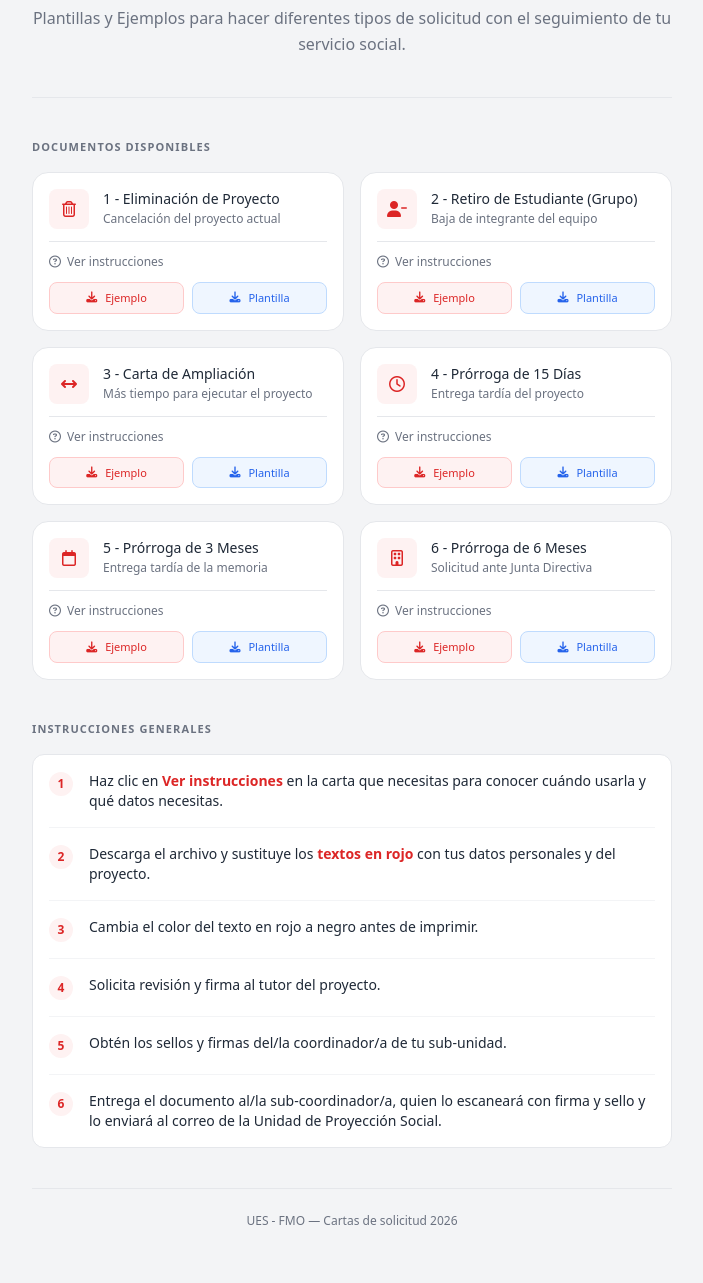
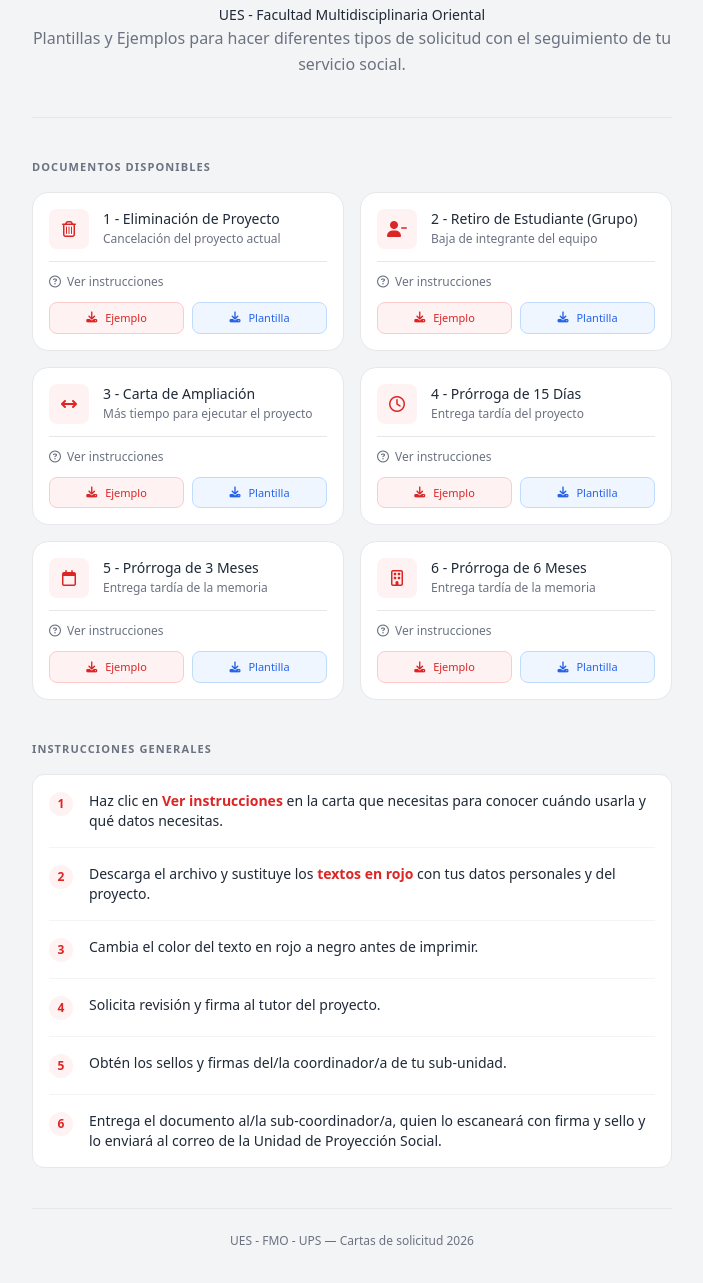
Before and after one commit to JuanSPcode/Cartas_ProSocial_FMO, a plain HTML site: page index.html in a window 1280 px wide. Shown: the part 153-1436 px from the top of the page, without its empty margins (288-991 px from the left). Drawn offline with nearby package versions, Linux system fonts and the light colour scheme.

```diff
--- a/app.js
+++ b/app.js
@@ -196,7 +196,7 @@
     },
     doc6: {
         title: "Prórroga de 6 Meses",
-        subtitle: "Solicitud ante Junta Directiva",
+        subtitle: "Entrega tardía de la memoria",
         download: "document/6_prorroga_6_meses.docx",
         example: "example/6_prorroga_6mes.pdf",
         icon: `<i class="fa-regular fa-building text-base"></i>`,
--- a/index.html
+++ b/index.html
@@ -57,7 +57,10 @@
         <header class="mb-10 border-b border-gray-200 py-10">
             <h1 class="mb-2 text-[clamp(1.5rem,5vw,3rem)] text-center font-semibold text-gray-800 drop-shadow-lg">Cartas
                 de Solicitudes</h1>
-            <p class="text text-gray-500 text-center">Plantillas y Ejemplos para hacer diferentes tipos de solicitud con el
+
+            <p class="text-sm text-center">UES - Facultad Multidisciplinaria Oriental </p>
+            <p class="text text-gray-500 text-center">Plantillas y Ejemplos para hacer diferentes tipos de solicitud con
+                el
                 seguimiento de tu servicio social.</p>
         </header>
 
@@ -230,7 +233,7 @@
                         </div>
                         <div>
                             <div class="text-sm font-medium text-gray-800">6 - Prórroga de 6 Meses</div>
-                            <div class="mt-0.5 text-xs text-gray-500">Solicitud ante Junta Directiva</div>
+                            <div class="mt-0.5 text-xs text-gray-500">Entrega tardía de la memoria</div>
                         </div>
                     </button>
                     <div class="mt-auto flex flex-col gap-3 border-t border-gray-200 pt-3">
@@ -304,7 +307,7 @@
         </section>
 
         <footer class="border-t border-gray-200 pt-6 text-center text-xs text-gray-500">
-            <p>UES - FMO &mdash; Cartas de solicitud 2026</p>
+            <p>UES - FMO - UPS &mdash; Cartas de solicitud 2026</p>
         </footer>
     </div>
 
```
